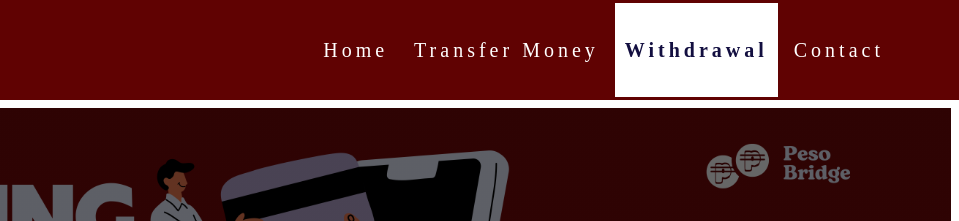
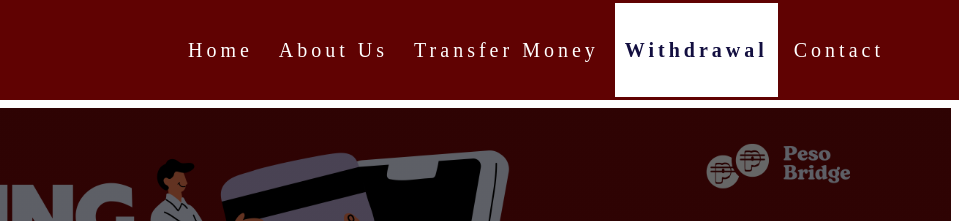
Before and after one commit to Pan-2006/PesoBridge, a plain HTML site: page withdraw.html in a window 1280 px wide. Shown: the top 221 px of the page, 321-1280 px from the left. Drawn offline with Linux system fonts and the light colour scheme; files whose address does not match are found by name.

Commit message:
withdraw.html

```diff
--- a/withdraw.html
+++ b/withdraw.html
@@ -20,6 +20,7 @@
                 </div>
                 <nav>
                     <a href="./index.html">Home</a>
+                    <a href="./About Us.html">About Us</a>
                     <a href="./transfer.html">Transfer Money</a>
                     <a href="./withdraw.html" class="active">Withdrawal</a>
                     <a href="./contact.html">Contact</a>
```
